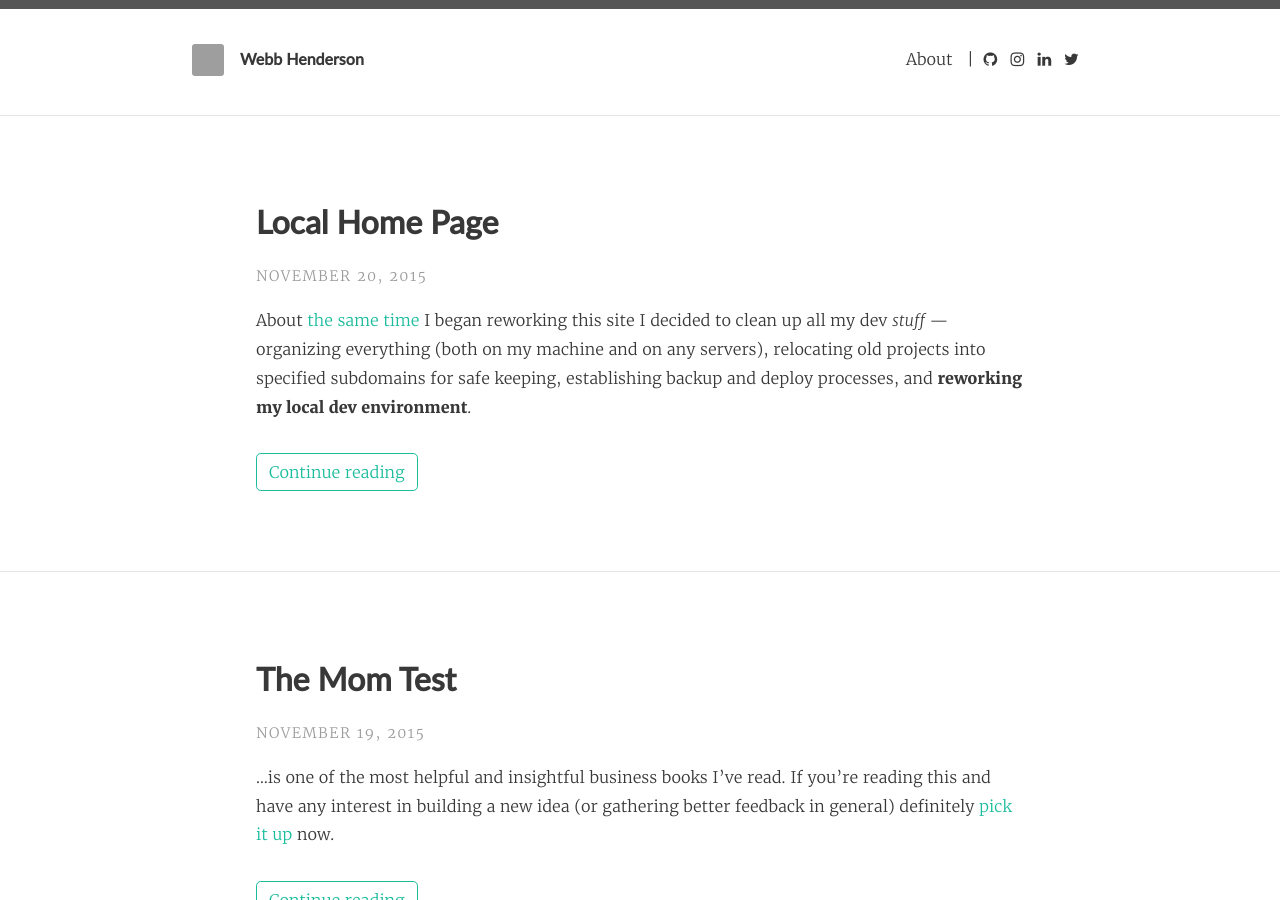
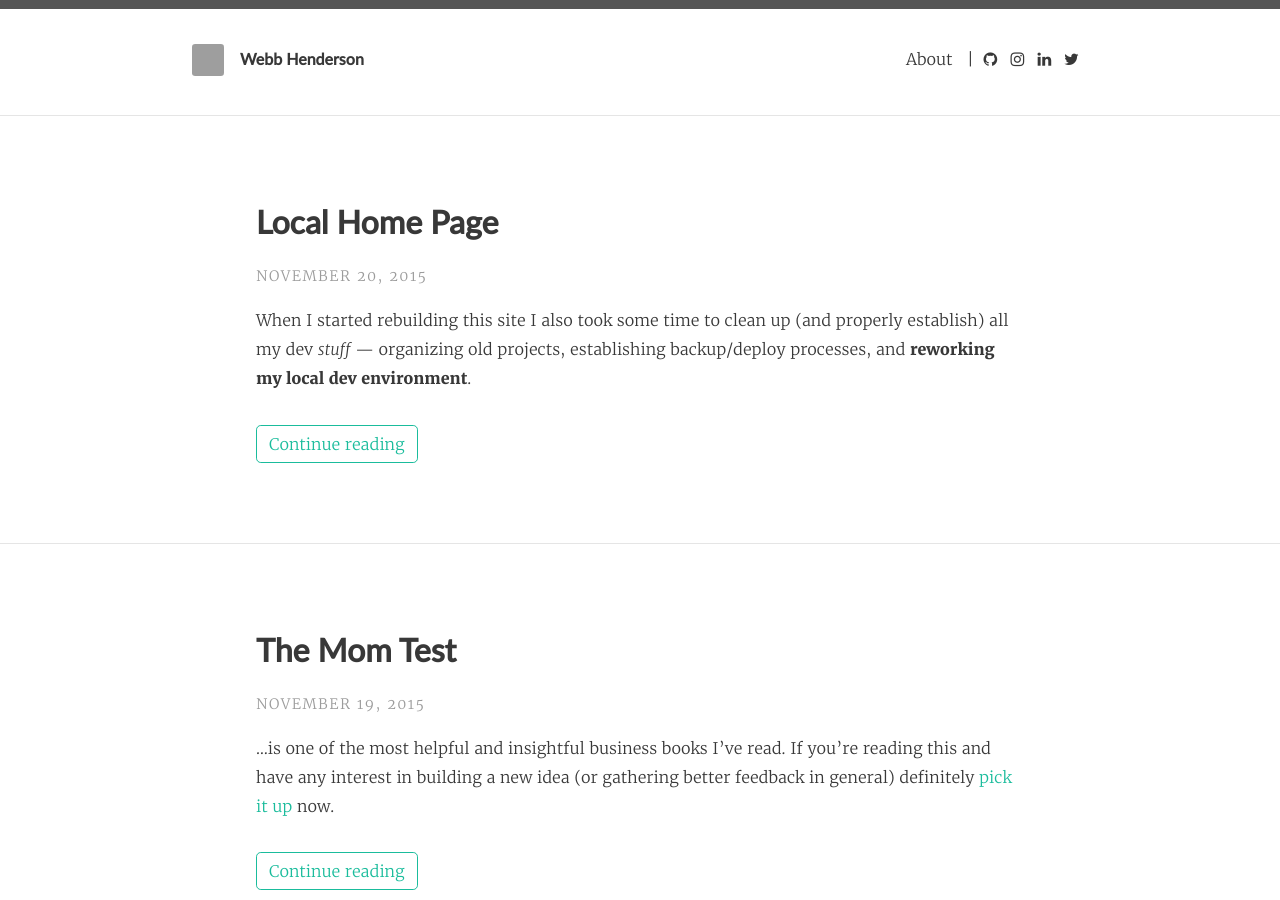
Before and after one commit to emerywebster/emerywebster.github.io, a Jekyll site: the page built from index.html, in a window 1280 px wide and 900 px high. Built offline with Jekyll 4.4.1, drawn with Linux system fonts in a browser that asks for light colours; nearby versions of some CDN libraries; Markdown is read by kramdown in place of the engine named in the settings; the list of posts is cut into pages by our own code; grey boxes are pictures that could not be loaded.

Commit message:
local home page edits

```diff
--- a/_posts/2015-11-20-local-home-page.md
+++ b/_posts/2015-11-20-local-home-page.md
@@ -4,19 +4,16 @@ title: Local Home Page
 categories: Development
 tags: home.dev setup apache mysql
 ---
-About [the same time](/2015/10/02/launched/) I began reworking this site I decided to clean up all my dev _stuff_  &mdash; organizing everything (both on my machine and on any servers), relocating old projects into specified subdomains for safe keeping, establishing backup and deploy processes, and **reworking my local dev environment**.
+When I started rebuilding this site I also took some time to clean up (and properly establish) all my dev _stuff_ &mdash; organizing old projects, establishing backup/deploy processes, and **reworking my local dev environment**.
 
-While planning this out I discovered [The Perfect Web Development Environment](https://mallinson.ca/osx-web-development/) post from Chris Mallinson. It didn't take very long to get everything up and running and there were pretty much zero pain points. I highly recommend it.
+Along the way I discovered [The Perfect Web Development Environment](https://mallinson.ca/osx-web-development/) from Chris Mallinson and replicated it on my machine. There were pretty much zero pain points and it didn't take very long to get everything up and running. I highly recommend it if you're looking for a clean local setup.
 
-The real kicker IMO is that he also adds a local home page (@ http://home.dev) so you can quickly access all of your projects. I've since forked it :octocat: and made [a handful of changes](https://github.com/emerywebster/LocalHomePage) I found pretty helpful:
-
-- Nicer fonts
-- Added 'GitHub' icon for any GitHub Pages projects
-- Ensure 'WordPress' icon appears in case it's tucked into a `/wp/` sub-directory
-- Ensure favicon shows if it's not in the root directory (for whatever reason)
+The real kicker with Chris's configuration is that he also adds a local home page (@ [http://home.dev](http://home.dev)) so you can quickly access all of your projects in a nice visual list. I forked his GitHub repo :octocat: and made a handful of [changes](https://github.com/emerywebster/LocalHomePage) to better match my projects.
 
 All said and done it looks like this:
 
 ![Local home page home.dev](https://cldup.com/NDFNMUInVT-2000x2000.png)
 
-Super helpful and a fun little mini project to house all your real projects... :neckbeard:
+Everything functions as a link (in some cases as a shortcut to `/wp-admin/`)...the only caveat is that anything requiring an additional server command to start obviously won't work without it (e.g. rails apps).
+
+Still, super helpful and a fun little mini project to house all your stuff :shipit:.
```
